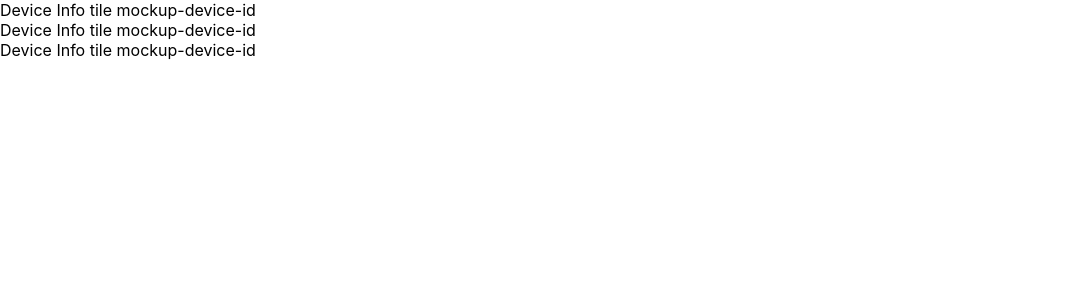
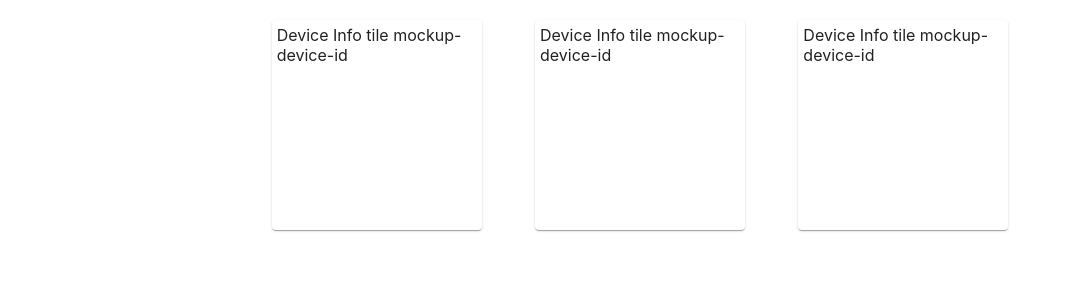
Before and after one commit to philippmayrth/microswarm, a React (Create React App) app in the folder ui/: page / in a window 1280 px wide. Shown: the top 300 px of the page, without its empty margins (0-1071 px from the left). Built offline with nearby package versions, Linux system fonts and the light colour scheme.

Commit message:
Add MUI UI framework dependency

```diff
--- a/ui/package.json
+++ b/ui/package.json
@@ -3,6 +3,9 @@
   "version": "0.1.0",
   "private": true,
   "dependencies": {
+    "@emotion/react": "^11.14.0",
+    "@emotion/styled": "^11.14.1",
+    "@mui/material": "^7.3.4",
     "@testing-library/dom": "^10.4.1",
     "@testing-library/jest-dom": "^6.9.1",
     "@testing-library/react": "^16.3.0",
--- a/ui/src/components/DeviceList.js
+++ b/ui/src/components/DeviceList.js
@@ -1,8 +1,13 @@
-import InfoTile from './InfoTile';
+import InfoTile from './InfoCard';
 
 function App() {
   return (
-    <div className="App">
+    <div style={{
+        display: 'flex',
+        justifyContent: 'center',
+        gap: '10pt',
+        marginBottom: '20pt',
+      }}>
       <InfoTile deviceId="mockup-device-id" />
       <InfoTile deviceId="mockup-device-id" />
       <InfoTile deviceId="mockup-device-id" />
--- /dev/null
+++ b/ui/src/components/InfoCard.js
@@ -0,0 +1,16 @@
+import Card from '@mui/material/Card'
+
+function InfoTile({ deviceId }) {
+  return (
+    <Card style={{
+      width: 200,
+      height: 200,
+      margin: 20,
+      padding: 5,
+    }}>
+      Device Info tile {deviceId}
+    </Card>
+  )
+}
+
+export default InfoTile
--- a/ui/src/components/InfoTile.js
+++ /dev/null
@@ -1,9 +0,0 @@
-function InfoTile({ deviceId }) {
-  return (
-    <div>
-      Device Info tile {deviceId}
-    </div>
-  )
-}
-
-export default InfoTile
```
Also changed, not shown: 1 other file (tests, documents, lock files or other folders).
